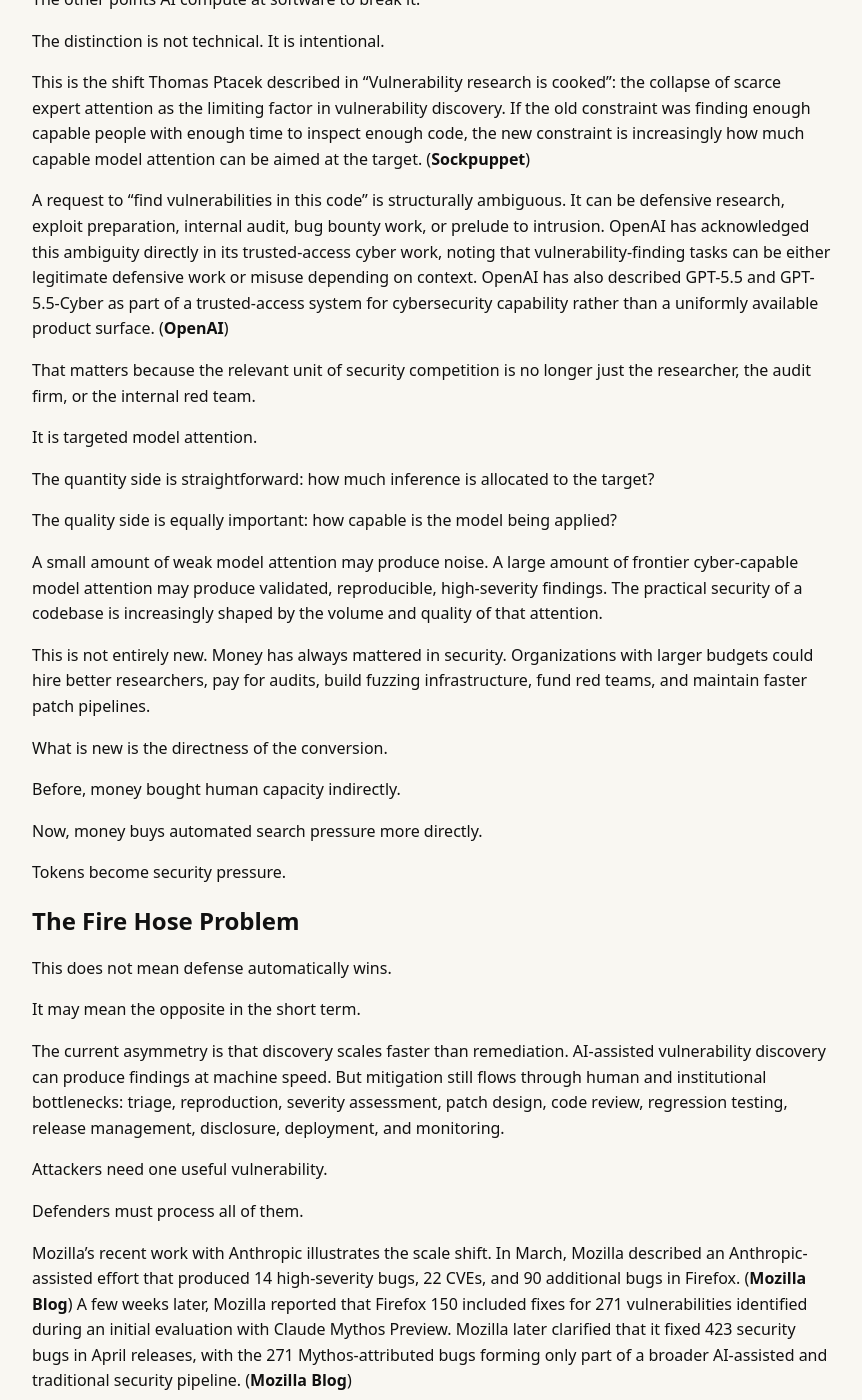
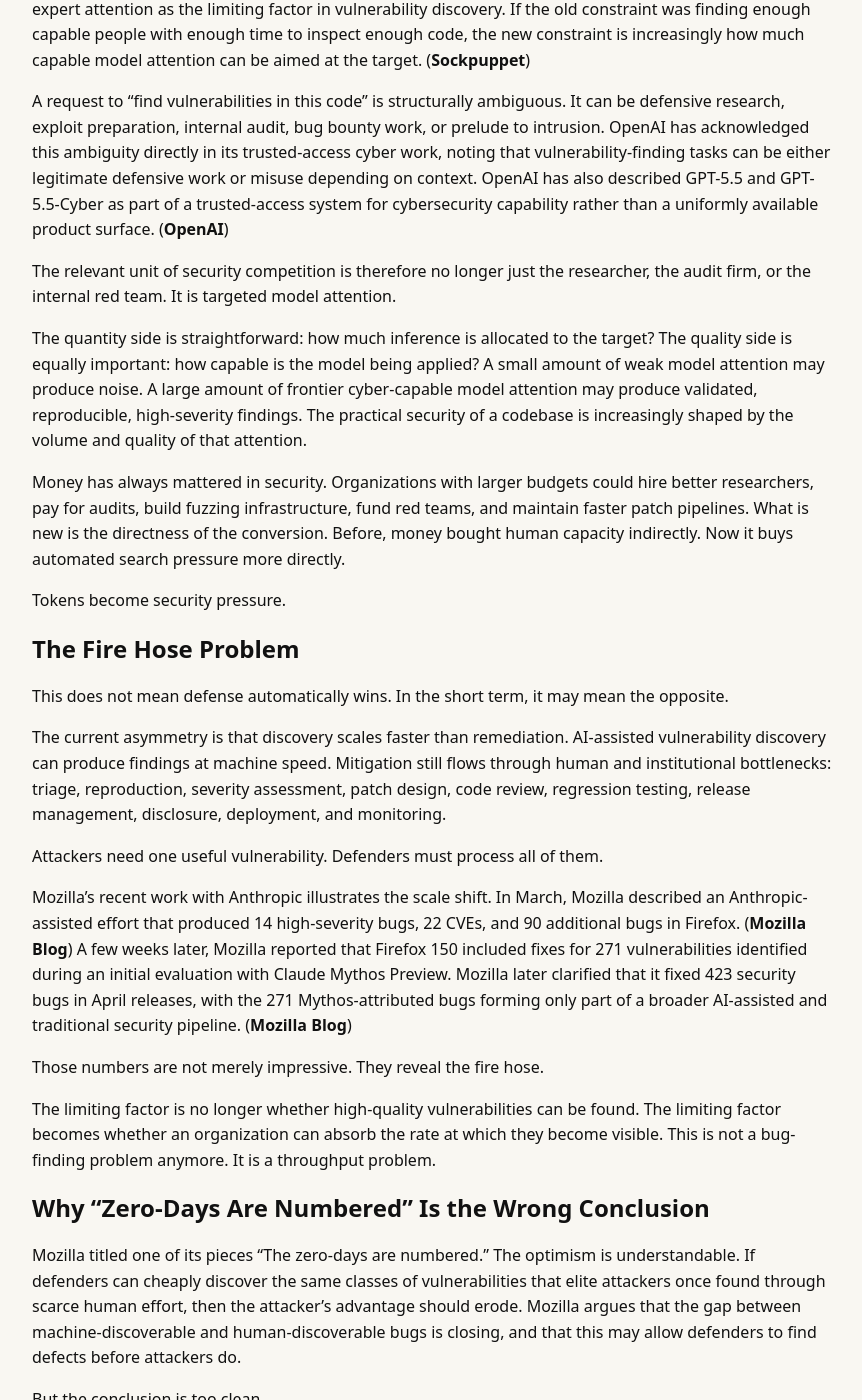
Before and after one commit to tedla-brandsema/tedla-brandsema.github.io, a Jekyll site: the page built from _writing/articles/the-cybersecurity-fire-hose.md, in a window 1280 px wide and 1400 px high, scrolled down 1633 px. Shown: the whole window, without its empty margins (326-1188 px from the left). Built offline with Jekyll 4.4.1, drawn with Linux system fonts in a browser that asks for light colours; some of the changed text lies outside the part shown.

Commit message:
fix(article): simplify language and improve clarity in "The Cybersecurity Fire Hose"

```diff
--- a/_writing/articles/the-cybersecurity-fire-hose.md
+++ b/_writing/articles/the-cybersecurity-fire-hose.md
@@ -46,49 +40,27 @@
 
 A request to “find vulnerabilities in this code” is structurally ambiguous. It can be defensive research, exploit preparation, internal audit, bug bounty work, or prelude to intrusion. OpenAI has acknowledged this ambiguity directly in its trusted-access cyber work, noting that vulnerability-finding tasks can be either legitimate defensive work or misuse depending on context. OpenAI has also described GPT-5.5 and GPT-5.5-Cyber as part of a trusted-access system for cybersecurity capability rather than a uniformly available product surface. ([OpenAI][2])
 
-That matters because the relevant unit of security competition is no longer just the researcher, the audit firm, or the internal red team.
+The relevant unit of security competition is therefore no longer just the researcher, the audit firm, or the internal red team. It is targeted model attention.
 
-It is targeted model attention.
+The quantity side is straightforward: how much inference is allocated to the target? The quality side is equally important: how capable is the model being applied? A small amount of weak model attention may produce noise. A large amount of frontier cyber-capable model attention may produce validated, reproducible, high-severity findings. The practical security of a codebase is increasingly shaped by the volume and quality of that attention.
 
-The quantity side is straightforward: how much inference is allocated to the target?
-
-The quality side is equally important: how capable is the model being applied?
-
-A small amount of weak model attention may produce noise. A large amount of frontier cyber-capable model attention may produce validated, reproducible, high-severity findings. The practical security of a codebase is increasingly shaped by the volume and quality of that attention.
-
-This is not entirely new. Money has always mattered in security. Organizations with larger budgets could hire better researchers, pay for audits, build fuzzing infrastructure, fund red teams, and maintain faster patch pipelines.
-
-What is new is the directness of the conversion.
-
-Before, money bought human capacity indirectly.
-
-Now, money buys automated search pressure more directly.
+Money has always mattered in security. Organizations with larger budgets could hire better researchers, pay for audits, build fuzzing infrastructure, fund red teams, and maintain faster patch pipelines. What is new is the directness of the conversion. Before, money bought human capacity indirectly. Now it buys automated search pressure more directly.
 
 Tokens become security pressure.
 
 ## The Fire Hose Problem
 
-This does not mean defense automatically wins.
+This does not mean defense automatically wins. In the short term, it may mean the opposite.
 
-It may mean the opposite in the short term.
+The current asymmetry is that discovery scales faster than remediation. AI-assisted vulnerability discovery can produce findings at machine speed. Mitigation still flows through human and institutional bottlenecks: triage, reproduction, severity assessment, patch design, code review, regression testing, release management, disclosure, deployment, and monitoring.
 
-The current asymmetry is that discovery scales faster than remediation. AI-assisted vulnerability discovery can produce findings at machine speed. But mitigation still flows through human and institutional bottlenecks: triage, reproduction, severity assessment, patch design, code review, regression testing, release management, disclosure, deployment, and monitoring.
-
-Attackers need one useful vulnerability.
-
-Defenders must process all of them.
+Attackers need one useful vulnerability. Defenders must process all of them.
 
 Mozilla’s recent work with Anthropic illustrates the scale shift. In March, Mozilla described an Anthropic-assisted effort that produced 14 high-severity bugs, 22 CVEs, and 90 additional bugs in Firefox. ([Mozilla Blog][3]) A few weeks later, Mozilla reported that Firefox 150 included fixes for 271 vulnerabilities identified during an initial evaluation with Claude Mythos Preview. Mozilla later clarified that it fixed 423 security bugs in April releases, with the 271 Mythos-attributed bugs forming only part of a broader AI-assisted and traditional security pipeline. ([Mozilla Blog][4])
 
-Those numbers are not merely impressive.
+Those numbers are not merely impressive. They reveal the fire hose.
 
-They reveal the fire hose.
-
-The limiting factor is no longer whether high-quality vulnerabilities can be found. The limiting factor becomes whether an organization can absorb the rate at which they become visible.
-
-That is a different security problem.
-
-It is not a bug-finding problem. It is a throughput problem.
+The limiting factor is no longer whether high-quality vulnerabilities can be found. The limiting factor becomes whether an organization can absorb the rate at which they become visible. This is not a bug-finding problem anymore. It is a throughput problem.
 
 ## Why “Zero-Days Are Numbered” Is the Wrong Conclusion
 
@@ -112,9 +84,7 @@
 
 That misunderstanding is serious. Incumbents that interpret AI-assisted vulnerability discovery as the beginning of the end of zero-days may underinvest precisely when the scope of the security landscape is expanding. Organizations that fail to grasp this shift will do so to their own detriment.
 
-The stock of old vulnerabilities can shrink.
-
-The frontier does not disappear.
+The stock of old vulnerabilities can shrink. The frontier does not disappear.
 
 In heavily hardened software, AI-assisted review may reduce the inventory of existing human-discoverable defects. That would be a real improvement. But it does not imply the end of zero-days. It implies a repricing of vulnerability discovery. The cost of finding certain classes of bugs rises, the volume of findings falls, and the race shifts toward continuous hardening.
 
@@ -126,15 +96,11 @@
 
 ## The Cumulative Attacker
 
-The deepest asymmetry is not that attackers have AI and defenders do not.
-
-The asymmetry is aggregation.
+The deepest asymmetry is not that attackers have AI and defenders do not. The asymmetry is aggregation.
 
 A software producer is usually a singular entity. It has one security team, one backlog, one release process, one set of priorities, and one budget. Even when the organization is large, remediation is internally coordinated.
 
-Offense is plural.
-
-Many independent actors can point compute at the same target. Their efforts do not need to be coordinated to accumulate pressure. One criminal group, one state-linked team, one bug bounty hunter, one curious researcher, one competitor, and one opportunistic attacker can all inspect the same codebase or exposed surface. Their compute is separate, but the pressure on the target is cumulative.
+Offense is plural. Many independent actors can point compute at the same target. Their efforts do not need to be coordinated to accumulate pressure. One criminal group, one state-linked team, one bug bounty hunter, one curious researcher, one competitor, and one opportunistic attacker can all inspect the same codebase or exposed surface. Their compute is separate, but the pressure on the target is cumulative.
 
 The defender faces the aggregate.
 
@@ -156,15 +122,13 @@
 
 The shift will not be evenly distributed. Large firms will absorb it through dedicated security teams, privileged model access, internal red-team infrastructure, continuous AI-assisted auditing, and more aggressive dependency management. Smaller firms will feel it as margin pressure. Security will consume a larger share of engineering capacity and a larger percentage of revenue, even when the product itself has not changed.
 
-This is the economic consequence of the fire hose. Once vulnerability discovery scales, hardening must scale with it. The alternative is to accept an expanding gap between the rate at which vulnerabilities become visible and the rate at which they can be fixed.
+This is the economic consequence of the fire hose. Once vulnerability discovery scales, hardening must scale with it. The alternative is an expanding gap between the rate at which vulnerabilities become visible and the rate at which they can be fixed.
 
 Security spend therefore becomes less discretionary. It becomes a structural cost of operating software in a world where targeted AI compute can be aimed at any sufficiently valuable codebase.
 
 ## The Access Gate
 
-Token spend is only one side of the arms race.
-
-The other side is permission.
+Token spend is only one side of the arms race. The other side is permission.
 
 The most capable cyber models are not simply sitting behind an ordinary price page. They are increasingly governed through access programs, trust tiers, evaluations, and selection processes. Anthropic launched Project Glasswing around Claude Mythos Preview, explicitly framing the model as unusually capable at computer security tasks and describing controlled efforts to use it to secure critical software. Anthropic also reported that Mythos Preview was dramatically more capable than Opus 4.6 at turning vulnerabilities into working exploits in their Firefox benchmark. ([Red Anthropic][5])
 
@@ -175,8 +139,6 @@
 First, can you afford enough cyber-capable inference?
 
 Second, are you allowed to use the model class that matters?
-
-That is a profound change.
 
 Security capability becomes not only capital-intensive, but permissioned. The selection committee becomes part of the security stack. A firm with sufficient money but insufficient trust may not receive access. A small open-source maintainer may be defending widely deployed software but still lack the institutional standing required to use the strongest defensive tools. A state actor may not care about token cost at all, but may be constrained by whether it has access to frontier models, domestic equivalents, stolen access, or open-weight substitutes.
 
@@ -192,17 +154,13 @@
 
 That perimeter may be justified. These models are dual-use. If a system can find and exploit vulnerabilities at a high level, unrestricted access would create obvious risks.
 
-But the security consequence remains.
-
-Permissioned access means defensive advantage is unevenly distributed.
+But the security consequence remains. Permissioned access means defensive advantage is unevenly distributed.
 
 The question is not whether AI helps defenders. It clearly can. The question is which defenders.
 
 A large browser vendor with early access to Claude Mythos Preview can direct frontier model attention at one of the most hardened codebases in the world and patch hundreds of vulnerabilities. A small project maintaining critical but underfunded infrastructure may not get that same access. Yet attackers may still direct whatever model capability they can obtain at the project.
 
-That is not a level playing field.
-
-It is a stratified security market.
+That is not a level playing field. It is a stratified security market.
 
 ## Open Source as Defensive Aggregation
 
@@ -228,47 +186,33 @@
 
 The token-spend arms race will not produce infinite vulnerabilities forever.
 
-The relationship between spend and findings will likely have phases.
-
-In the first phase, returns are high. AI-assisted systems discover latent vulnerabilities that were previously too expensive, too obscure, or too time-consuming to find. This is the fire hose moment.
+The relationship between spend and findings will likely have phases. In the first phase, returns are high. AI-assisted systems discover latent vulnerabilities that were previously too expensive, too obscure, or too time-consuming to find. This is the fire hose moment.
 
 In the second phase, the obvious and semi-obvious defects are removed from heavily examined software. Returns diminish. More compute is required to find fewer useful issues. The codebase becomes harder.
 
 In the third phase, vulnerability discovery becomes tied more closely to churn. New code, new dependencies, new refactors, new generated components, and new integration surfaces create fresh search space. The race does not end, but the frontier moves from backlog discovery to continuous hardening.
 
-Established software that receives enough defensive model attention may become substantially more secure. That is the optimistic case, and it is real.
-
-But the transition is not free. It requires spend, access, triage capacity, and organizational discipline. Without those, the fire hose simply reveals more than the defender can fix.
+Established software that receives enough defensive model attention may become substantially more secure. That is the optimistic case, and it is real. But the transition is not free. It requires spend, access, triage capacity, and organizational discipline. Without those, the fire hose simply reveals more than the defender can fix.
 
 ## The State Actor Exception
 
-For corporations and individuals, the binding constraint is often currency.
+For corporations and individuals, the binding constraint is often currency. More money buys more tokens, more audits, more tooling, and more security staff.
 
-More money buys more tokens, more audits, more tooling, and more security staff.
-
-For states, the constraint is different.
-
-A state actor may not be limited by token spend in the ordinary sense. It may be limited by access to frontier cyber-capable models, domestic capability, procurement channels, stolen credentials, or the ability to develop equivalent systems. At that level, cyber-capable model access becomes strategic infrastructure.
+For states, the constraint is different. A state actor may not be limited by token spend in the ordinary sense. It may be limited by access to frontier cyber-capable models, domestic capability, procurement channels, stolen credentials, or the ability to develop equivalent systems. At that level, cyber-capable model access becomes strategic infrastructure.
 
 This makes the access layer politically significant.
 
 If advanced cyber models materially improve both exploitation and hardening, then control over those models becomes part of national security policy. Trusted access programs, export controls, model evaluations, critical-infrastructure partnerships, and government stress tests are not peripheral. They are part of the emerging cyber balance.
 
-The arms race is not only between attackers and defenders.
-
-It is between institutions with different levels of access to automated vulnerability discovery.
+The arms race is not only between attackers and defenders. It is between institutions with different levels of access to automated vulnerability discovery.
 
 ## Conclusion
 
-Software security has become a token-spend arms race, but tokens are only the visible unit.
-
-The deeper resource is targeted AI attention.
+Software security has become a token-spend arms race, but tokens are only the visible unit. The deeper resource is targeted AI attention.
 
 A codebase can now be subjected to continuous automated scrutiny by defenders, attackers, researchers, vendors, and states. The outcome depends on how much compute is applied, how capable the model is, how much access the actor has, and how quickly the resulting findings can be turned into patches.
 
-This does not mean software security is doomed.
-
-It means the old equilibrium is over.
+This does not mean software security is doomed. It means the old equilibrium is over.
 
 The scarcity of elite human attention once limited both offense and defense. Cyber-capable AI weakens that scarcity. Vulnerability discovery becomes cheaper, faster, and more scalable. Remediation does not automatically follow. The result is a fire hose: high-quality findings arriving faster than many organizations can absorb.
 
```
Also changed, not shown: other parts of _writing/articles/the-cybersecurity-fire-hose.md (+6 -12 lines).
